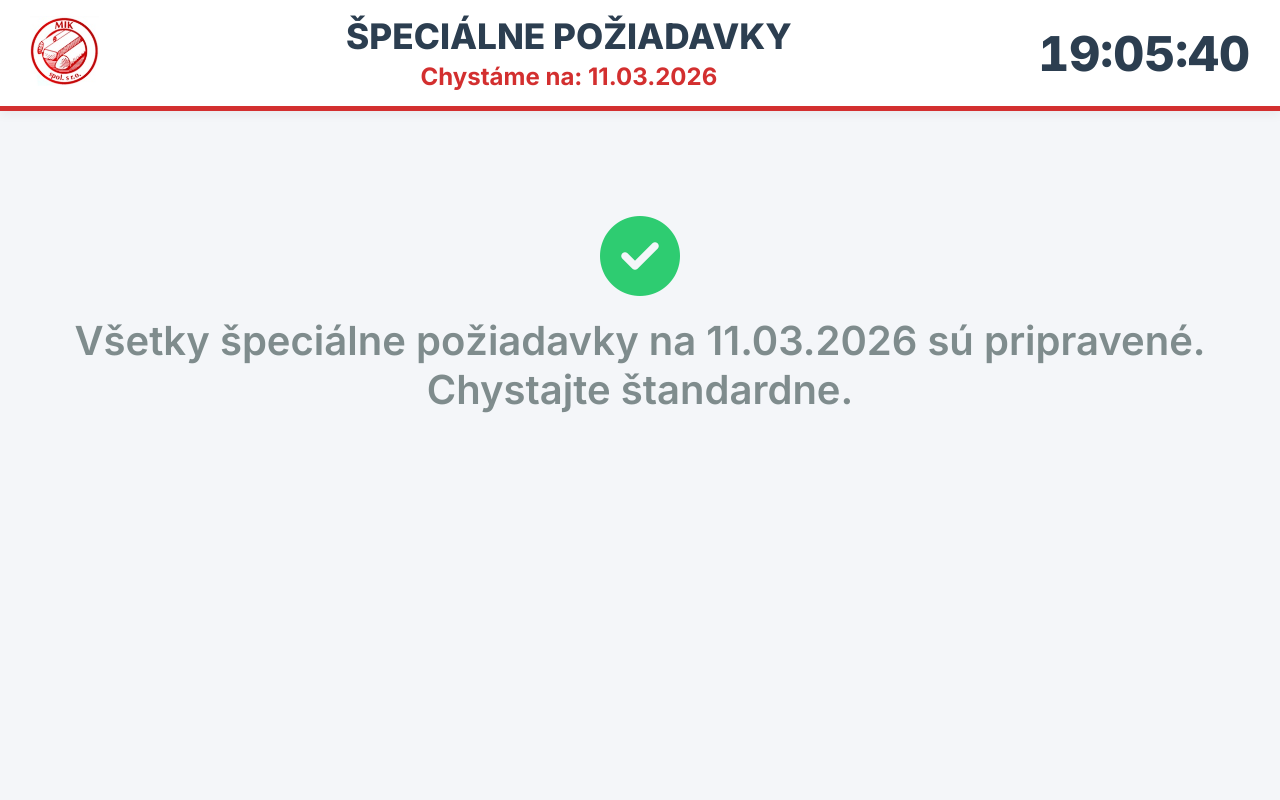
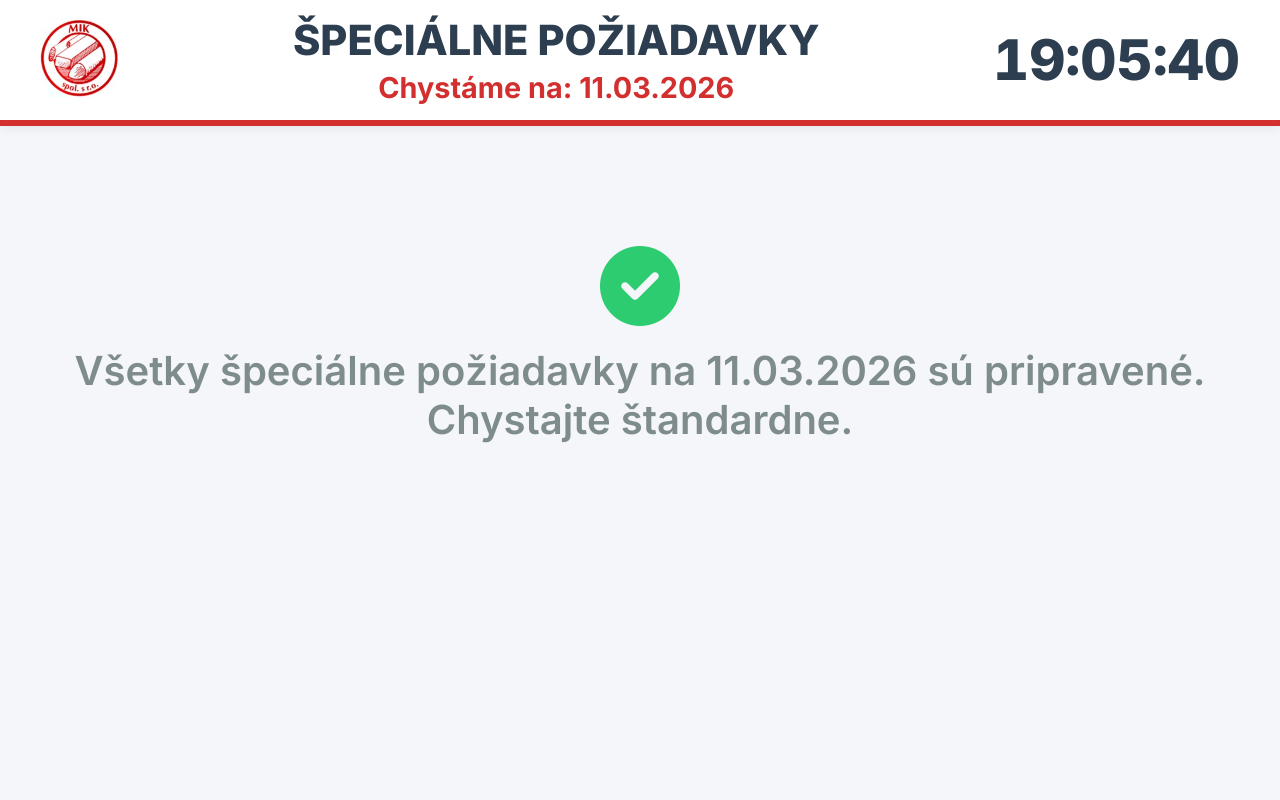
Before and after one commit to zoltankaras-rgb/ERP_system_MIK, a Flask app: page /expedicia/tv-board in a window 1280 px wide. Run offline with Flask 3, Linux system fonts and the light colour scheme; data that the repository does not hold is empty.

Commit message:
TV rozloženie

```diff
--- a/templates/expedition_board.html
+++ b/templates/expedition_board.html
@@ -28,25 +28,25 @@
         flex: 0 0 auto;
         display: flex; justify-content: space-between; align-items: center;
         background-color: #ffffff;
-        padding: 15px 30px;
+        padding: 15px 40px; /* Zväčšené odsadenie od okrajov */
         box-shadow: 0 4px 10px rgba(0,0,0,0.05);
-        border-bottom: 5px solid #d32f2f;
+        border-bottom: 6px solid #d32f2f;
     }
-    .logo-box img { height: 70px; }
+    .logo-box img { height: 80px; } /* Mierne zväčšené logo */
     .title-box { text-align: center; }
-    .title-box h1 { margin: 0; font-size: 2.2rem; color: #2c3e50; font-weight: 800; text-transform: uppercase; }
-    .title-box .target-date { font-size: 1.5rem; color: #d32f2f; font-weight: 700; margin-top: 5px; }
-    .time-box { font-size: 3rem; font-weight: 800; color: #2c3e50; font-variant-numeric: tabular-nums; min-width: 150px; text-align: right; }
+    .title-box h1 { margin: 0; font-size: 2.6rem; color: #2c3e50; font-weight: 800; text-transform: uppercase; }
+    .title-box .target-date { font-size: 1.8rem; color: #d32f2f; font-weight: 700; margin-top: 5px; }
+    .time-box { font-size: 3.5rem; font-weight: 800; color: #2c3e50; font-variant-numeric: tabular-nums; min-width: 180px; text-align: right; }
 
     /* GLOBÁLNY OZNAM OD VEDÚCEJ */
     #global-note-container {
         flex: 0 0 auto;
         background-color: #ffc107; /* Žltá výstražná farba */
         color: #000;
-        font-size: 2.4rem;
+        font-size: 2.6rem;
         font-weight: 800;
         text-align: center;
-        padding: 15px;
+        padding: 20px;
         text-transform: uppercase;
         letter-spacing: 1px;
         box-shadow: 0 4px 10px rgba(0,0,0,0.15);
@@ -55,52 +55,51 @@
         border-bottom: 2px solid #e0a800;
     }
 
-    /* Hlavný priestor pre karty (vyplní zvyšok obrazovky) */
+    /* Hlavný priestor pre karty - odstránené centrovanie, pridaná plná šírka */
     .tv-content {
         flex: 1 1 auto;
-        padding: 25px;
+        padding: 40px; /* Výrazné medzery od rámov TV */
         box-sizing: border-box;
-        display: flex;
-        align-items: stretch;
-        justify-content: center;
+        width: 100%;
+        display: block; /* Oprava: odstránený flex center, aby grid mohol dýchať */
         overflow: hidden; /* Nikdy sa to nebude scrollovať */
     }
 
-    /* Mriežka pre karty objednávok */
+    /* Mriežka pre karty objednávok - flexibilne roztiahnuté na celú šírku TV */
     #obsah-tabule {
         width: 100%;
         display: grid;
-        grid-template-columns: repeat(auto-fit, minmax(400px, 1fr));
-        gap: 20px;
+        grid-template-columns: repeat(auto-fit, minmax(550px, 1fr)); /* Obrovské karty pre TV */
+        gap: 30px; /* Väčšie medzery medzi kartami */
         align-content: start;
-        transform-origin: top center; /* Aby sa to zmenšovalo smerom nahor */
-        transition: transform 0.3s ease; /* Plynulé zmenšenie */
+        transform-origin: top center;
+        transition: transform 0.3s ease;
     }
 
-    /* Úhľadná karta */
+    /* Úhľadná karta - OVEĽA VÄČŠIA a výstrednejšia */
     .karta {
         background: #ffffff;
-        border-radius: 12px;
-        box-shadow: 0 6px 15px rgba(0,0,0,0.05);
-        border-left: 8px solid #d32f2f;
-        padding: 20px;
+        border-radius: 16px;
+        box-shadow: 0 8px 25px rgba(0,0,0,0.08);
+        border-left: 12px solid #d32f2f; /* Hrubší pruh */
+        padding: 30px; /* Dvojnásobné vnútorné odsadenie */
         display: flex;
         flex-direction: column;
-        gap: 15px;
+        gap: 20px;
     }
     .zakaznik-hlavicka {
         display: flex; justify-content: space-between; align-items: baseline;
         border-bottom: 2px solid #f0f0f0;
-        padding-bottom: 12px;
+        padding-bottom: 15px;
     }
-    .zakaznik-nazov { font-size: 1.8rem; font-weight: 800; color: #2c3e50; }
-    .objednavka-info { font-size: 1.1rem; color: #7f8c8d; font-weight: 600; }
+    .zakaznik-nazov { font-size: 2.3rem; font-weight: 800; color: #2c3e50; } /* Písmo prečítateľné z 10 metrov */
+    .objednavka-info { font-size: 1.5rem; color: #7f8c8d; font-weight: 600; }
 
-    /* Poznámky */
-    .poznamka-riadok { display: flex; align-items: flex-start; gap: 12px; font-size: 1.3rem; font-weight: 600; padding: 12px; border-radius: 8px; }
+    /* Poznámky - zväčšené */
+    .poznamka-riadok { display: flex; align-items: flex-start; gap: 15px; font-size: 1.7rem; font-weight: 600; padding: 18px; border-radius: 10px; }
     .stala-poznamka { background-color: #fff3cd; color: #856404; border: 1px solid #ffeeba; }
     .dnesna-poznamka { background-color: #e2e3e5; color: #383d41; border: 1px solid #d6d8db; }
-    .ikona { font-size: 1.5rem; }
+    .ikona { font-size: 2rem; }
 
   </style>
 </head>
@@ -121,7 +120,7 @@
 
       <div class="tv-content">
           <div id="obsah-tabule">
-              <div style="grid-column: 1 / -1; text-align: center; font-size: 2.2rem; color: #7f8c8d; margin-top: 15vh;">Načítavam systém...</div>
+              <div style="grid-column: 1 / -1; text-align: center; font-size: 2.8rem; color: #7f8c8d; margin-top: 15vh;">Načítavam systém...</div>
           </div>
       </div>
   </div>
```
